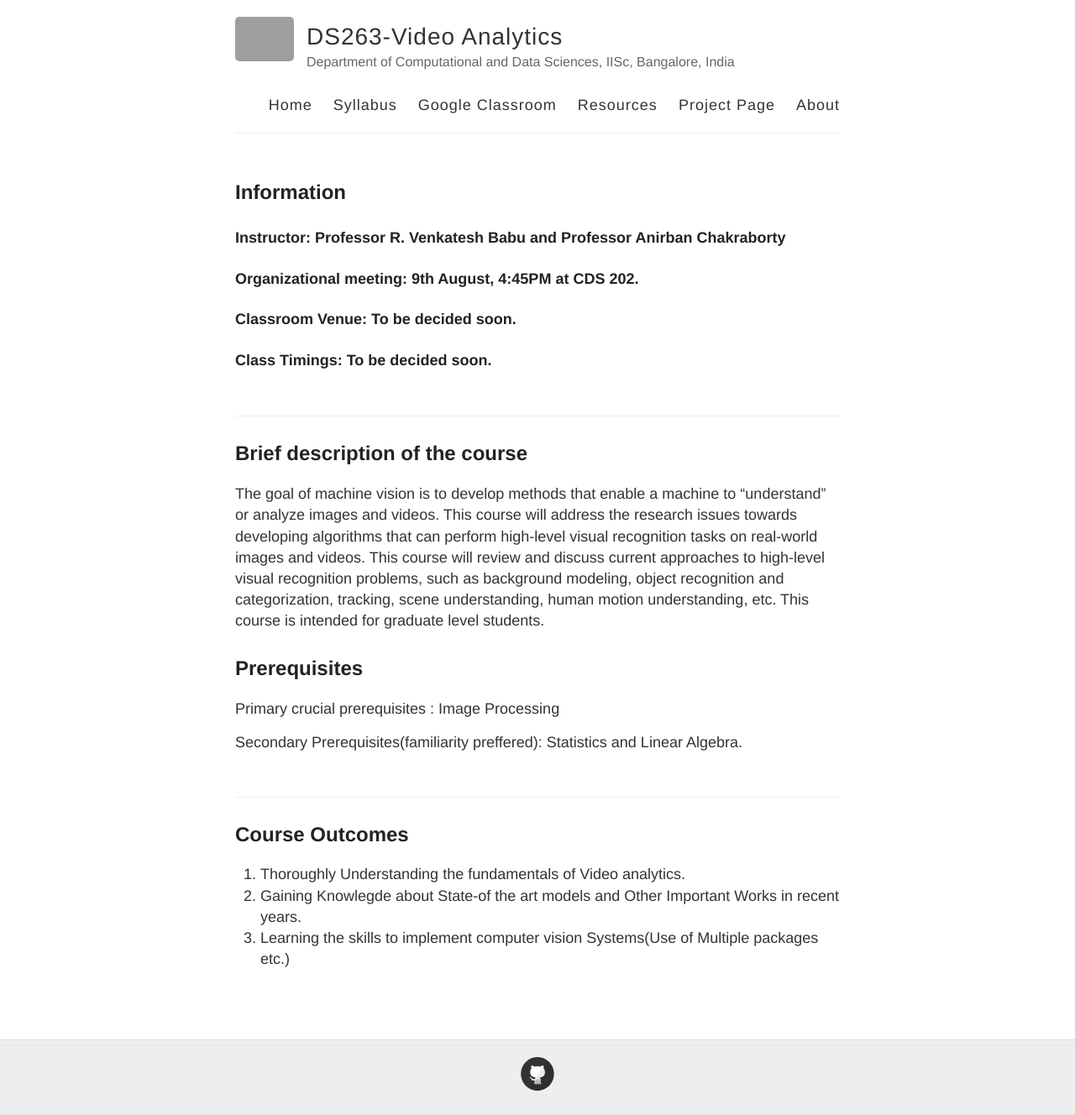
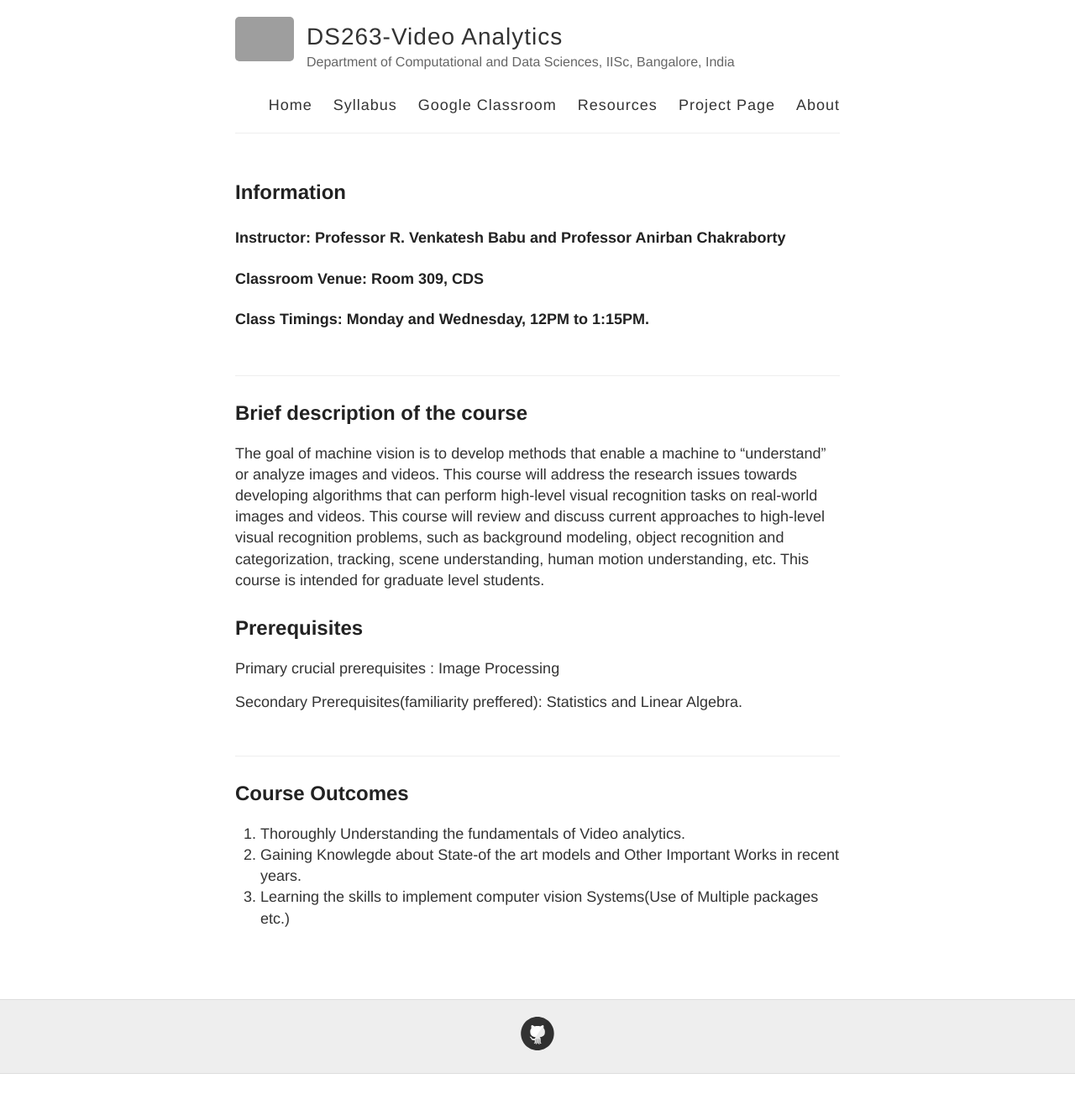
Before and after one commit to val-iisc/DS-263-VA, a Jekyll site: the page built from index.html, in a window 1280 px wide. Shown: the whole page at 84% size. Built offline with Jekyll 4.4.1, drawn with Linux system fonts in a browser that asks for light colours; after the commit the page ends 1279 px from its top, so only the background shows below that; grey boxes are pictures that could not be loaded.

Commit message:
Update index.html

```diff
--- a/index.html
+++ b/index.html
@@ -8,9 +8,9 @@ layout: default
     <h2>Information </h2>
     <div class = 'entry'>
       <h5>Instructor: Professor R. Venkatesh Babu and Professor Anirban Chakraborty</h5>
-      <h5>Organizational meeting: 9th August, 4:45PM at CDS 202.</h5>
-      <h5>Classroom Venue: To be decided soon.</h5>
-      <h5>Class Timings: To be decided soon.</h5>
+      <!-- <h5>Organizational meeting: 9th August, 4:45PM at CDS 202.</h5> -->
+      <h5>Classroom Venue: Room 309, CDS</h5>
+      <h5>Class Timings: Monday and Wednesday, 12PM to 1:15PM.</h5>
       <!-- You will not be able to see this text. -->
       <!-- <h5> Course Form: <a href= 'https://docs.google.com/forms/d/1NrG4Yb4hbQ_32aRw9b3x2Zekfnbc8Pg4S1J15kQD5NM/viewform?ts=5a5465a6&edit_requested=true' target='blank'> Link to Google Form</a></h5> -->
     </div>
```
